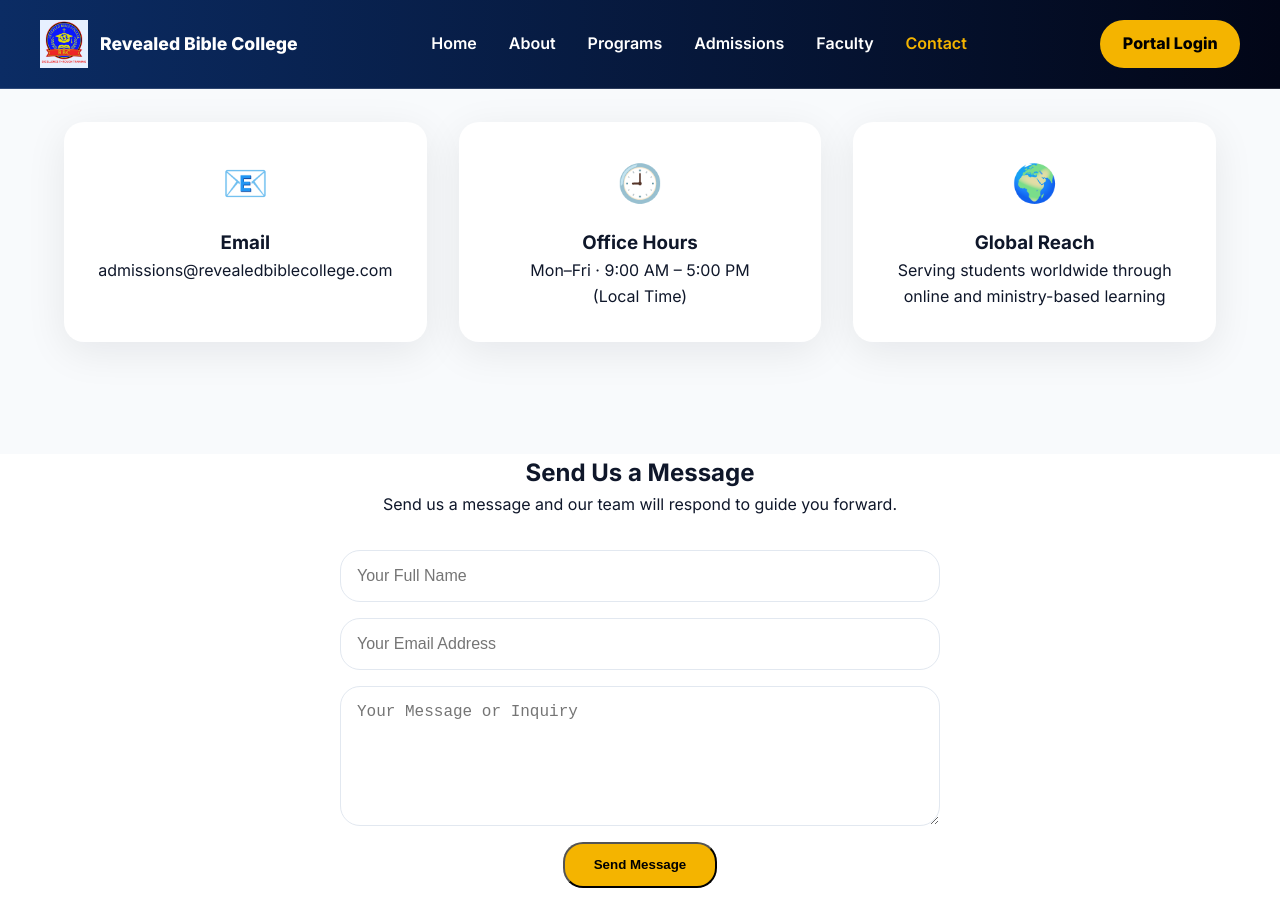
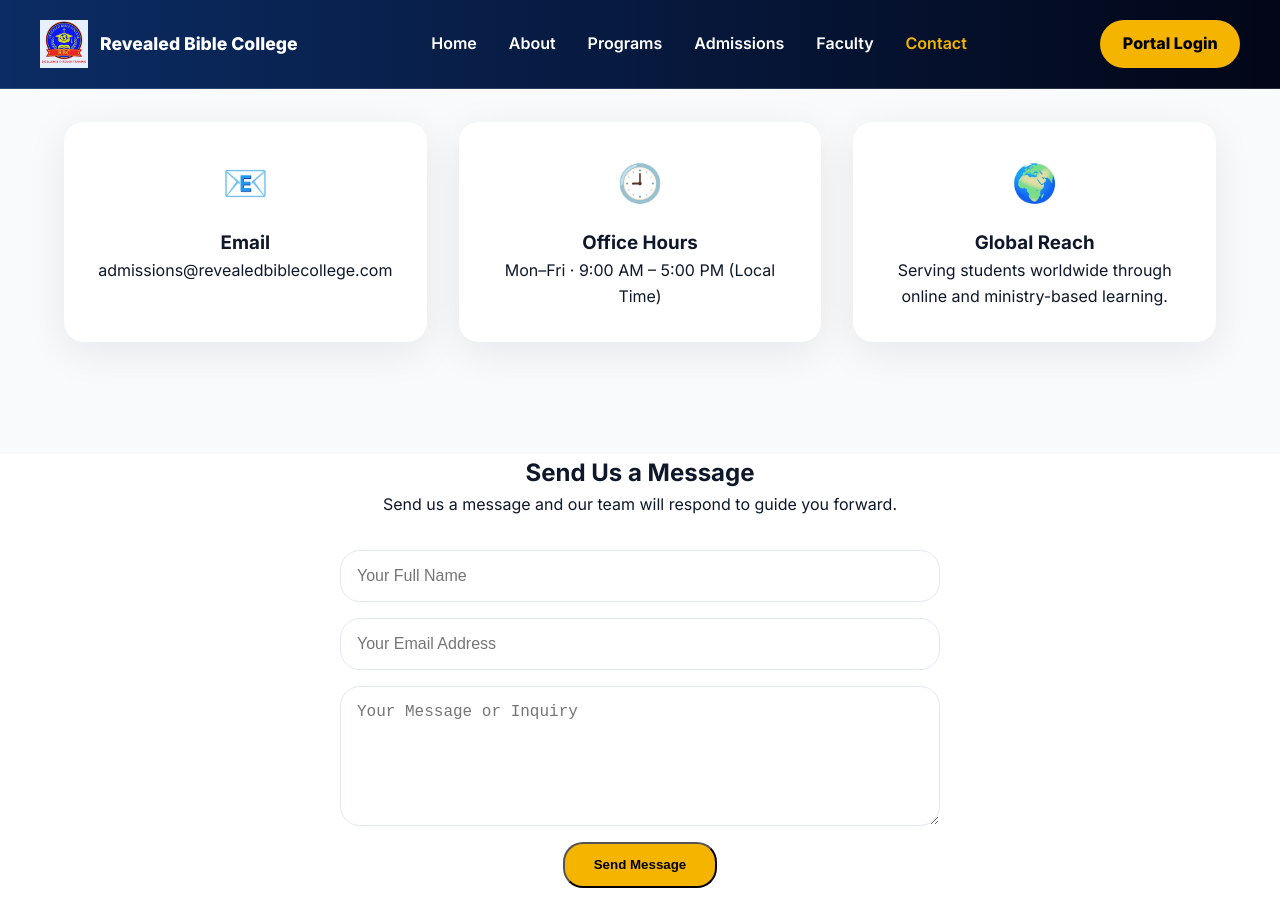
Before and after one commit to WillieKM/my-student-portal, a Jekyll site: the page contact.html, which Jekyll copies as it is, in a window 1280 px wide and 900 px high, scrolled down 561 px. Built offline with Jekyll 4.4.1, drawn with Linux system fonts in a browser that asks for light colours.

Commit message:
Update contact.html

```diff
--- a/contact.html
+++ b/contact.html
@@ -13,10 +13,8 @@
 
 <body>
 
-<!-- ================= HEADER ================= -->
-<header class="site-header">
+<header>
   <div class="nav container">
-
     <a class="brand" href="index.html">
       <img src="logo.png" alt="Revealed Bible College Logo">
       <span>Revealed Bible College</span>
@@ -35,8 +33,6 @@
   </div>
 </header>
 
-
-<!-- ================= HERO ================= -->
 <section class="hero hero-page">
   <div class="container text-center">
     <h1 class="page-title">Contact Us</h1>
@@ -48,8 +44,6 @@
   </div>
 </section>
 
-
-<!-- ================= CONTACT OPTIONS ================= -->
 <section class="section-white">
   <div class="section-inner container">
 
@@ -70,22 +64,20 @@
       <div class="contact-card">
         <div class="contact-icon">🕘</div>
         <h3>Office Hours</h3>
-        <p>Mon–Fri · 9:00 AM – 5:00 PM<br>(Local Time)</p>
+        <p>Mon–Fri · 9:00 AM – 5:00 PM (Local Time)</p>
       </div>
 
       <div class="contact-card">
         <div class="contact-icon">🌍</div>
         <h3>Global Reach</h3>
-        <p>Serving students worldwide through online and ministry-based learning</p>
+        <p>Serving students worldwide through online and ministry-based learning.</p>
       </div>
 
     </div>
   </div>
 </section>
 
-
-<!-- ================= CONTACT FORM (OPTIONAL ACTIVATION) ================= -->
-<section class="section-white" style="background: #fff; padding-top: 0;">
+<section class="section-white" style="background: #ffffff; padding-top: 0;">
   <div class="container">
 
     <h2 class="text-center">Send Us a Message</h2>
@@ -103,8 +95,6 @@
   </div>
 </section>
 
-
-<!-- ================= CTA SECTION ================= -->
 <section class="light-section">
   <div class="container text-center">
     <h2>Take the Next Step</h2>
@@ -116,9 +106,7 @@
   </div>
 </section>
 
-
-<!-- ================= FOOTER ================= -->
-<footer class="site-footer">
+<footer>
   <div class="container">
     © 2025 Revealed Bible College · All Rights Reserved
   </div>
```
